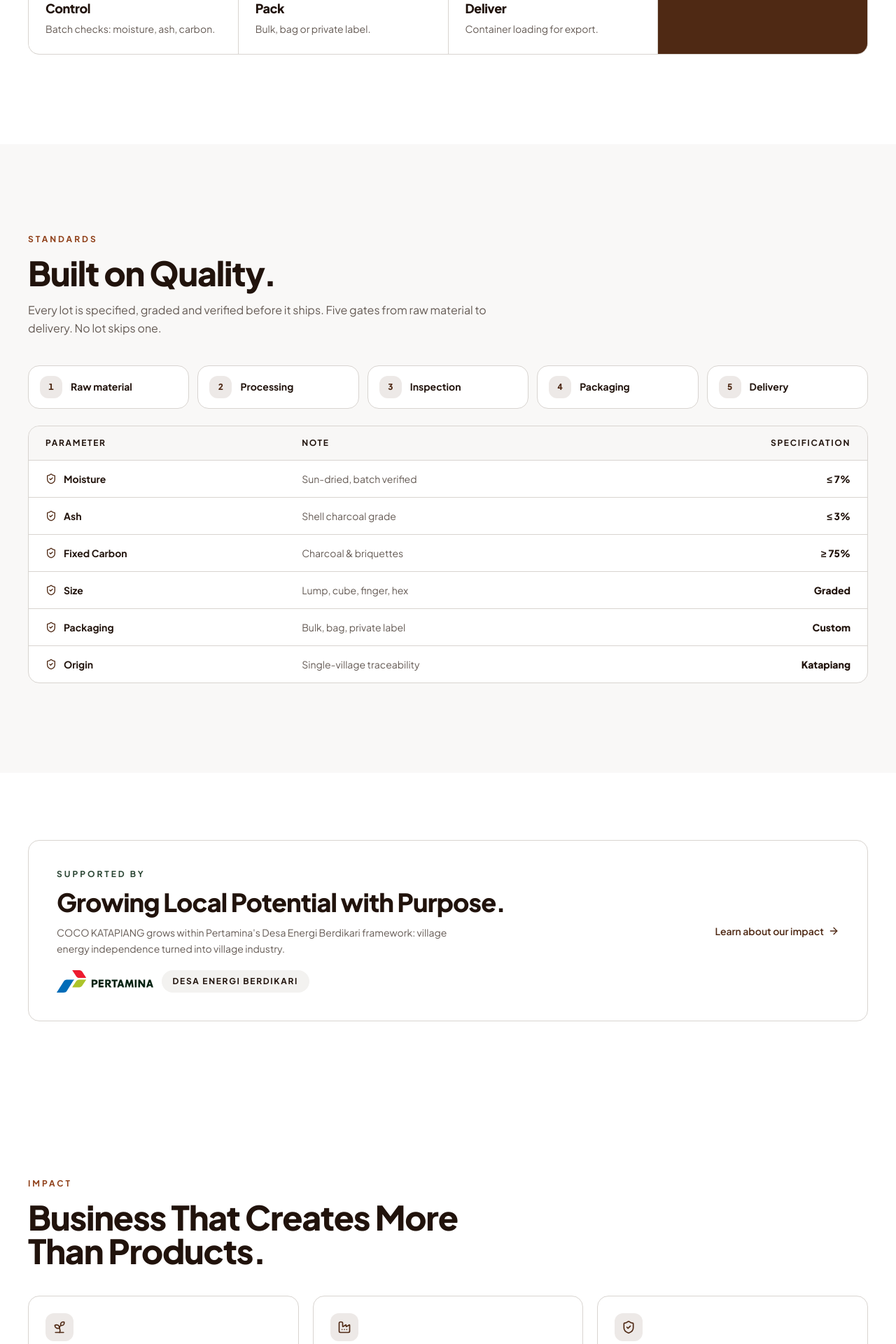
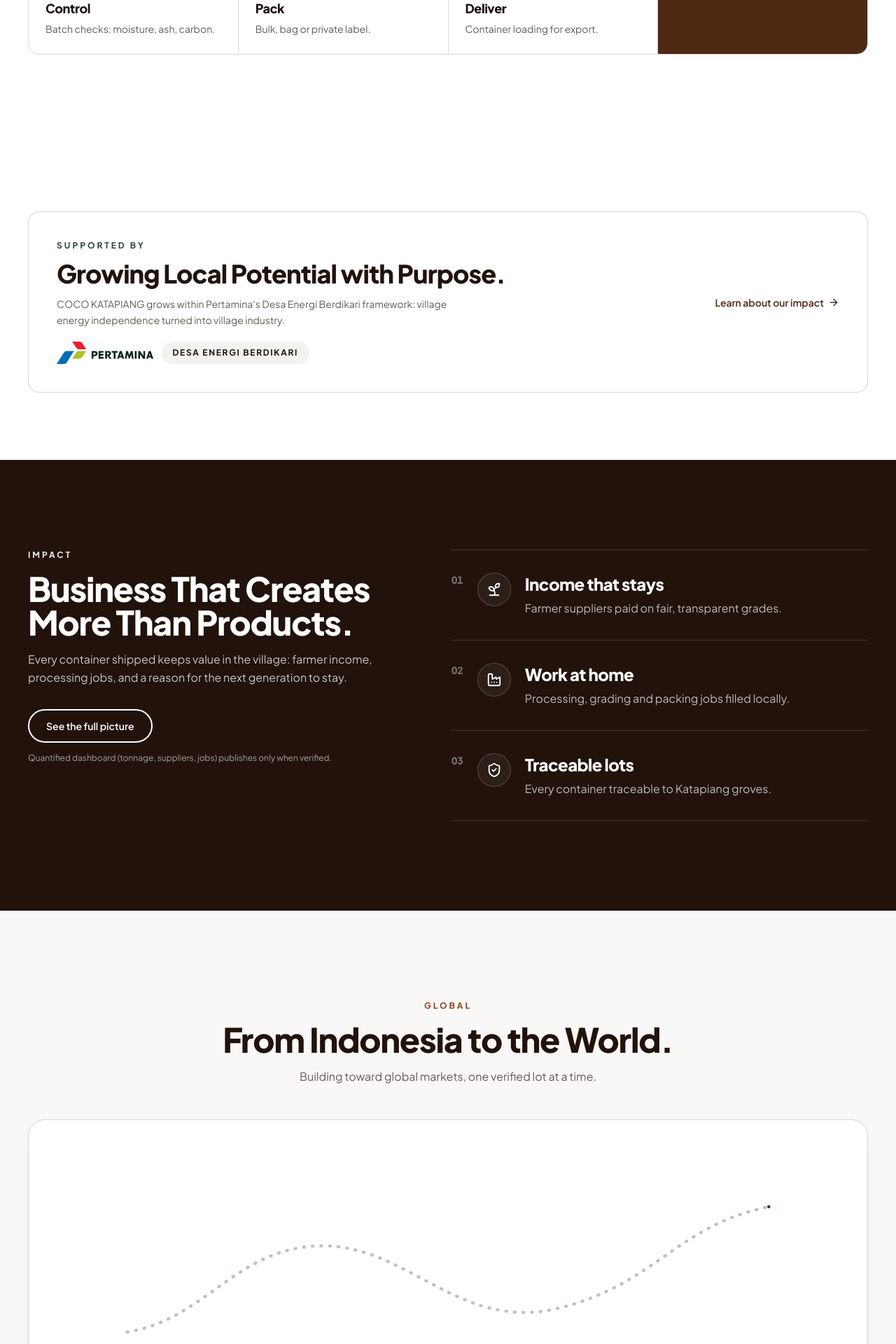
Before and after one commit to thirapi/website-kelapa, a Next.js app: page / in a window 1280 px wide. Shown: the part 4761-6681 px from the top of the page at 70% size. Built offline with nearby package versions, Linux system fonts and the light colour scheme.

Commit message:
feat: enhance ContactPage layout, update Global section styling, and refactor Impact section for improved readability; remove unused Quality section

```diff
--- a/src/app/page.tsx
+++ b/src/app/page.tsx
@@ -5,7 +5,6 @@ import { Portfolio } from "@/components/sections/Portfolio";
 import { Commerce } from "@/components/sections/Commerce";
 import { Origin } from "@/components/sections/Origin";
 import { Process } from "@/components/sections/Process";
-import { Quality } from "@/components/sections/Quality";
 import { Pertamina } from "@/components/sections/Pertamina";
 import { Impact } from "@/components/sections/Impact";
 import { Global } from "@/components/sections/Global";
@@ -34,7 +33,6 @@ export default function HomePage() {
       <Portfolio />
       <Commerce />
       <Process />
-      <Quality />
       <Pertamina />
       <Impact />
       <Global />
--- a/src/components/motion/GlobalRoute.tsx
+++ b/src/components/motion/GlobalRoute.tsx
@@ -100,13 +100,13 @@ export function GlobalRoute({ stops }: { stops: string[] }) {
   return (
     <div
       ref={root}
-      className="mt-10 overflow-hidden rounded-2xl border border-line bg-surface p-5 text-ink md:p-8"
+      className="mt-12 overflow-hidden rounded-3xl border border-line bg-cream p-6 shadow-xl shadow-brand/5 md:p-10"
     >
       <svg
         viewBox="0 0 1000 300"
         role="img"
         aria-label="Route from Katapiang through Indonesia toward global markets"
-        className="h-auto w-full overflow-visible"
+        className="hidden h-auto w-full overflow-visible md:block"
       >
         <path
           d={ROUTE_PATH}
@@ -114,7 +114,16 @@ export function GlobalRoute({ stops }: { stops: string[] }) {
           stroke="currentColor"
           strokeWidth="4"
           strokeLinecap="round"
-          className="text-brand/35"
+          strokeDasharray="1 10"
+          className="text-brand/30"
+        />
+        <path
+          d={ROUTE_PATH}
+          fill="none"
+          stroke="currentColor"
+          strokeWidth="4"
+          strokeLinecap="round"
+          className="text-brand"
           data-route-path
         />
         {POINTS.map((point, index) => (
@@ -139,25 +148,45 @@ export function GlobalRoute({ stops }: { stops: string[] }) {
           </g>
         ))}
       </svg>
-      <ol className="mt-2 grid grid-cols-2 gap-4 md:grid-cols-4">
+
+      {/* Journey stepper — vertical timeline on mobile, horizontal on desktop */}
+      <ol className="mt-2 grid gap-0 md:mt-10 md:grid-cols-4">
         {stops.map((stop, index) => {
           const StopIcon = STOP_ICONS[index % STOP_ICONS.length];
+          const last = index === stops.length - 1;
           return (
             <li
               key={stop}
-              className="flex items-start gap-2.5 border-t border-line pt-4"
+              className="relative flex gap-4 pb-8 last:pb-0 md:block md:pb-0 md:pt-2 md:text-center"
             >
-              <StopIcon
-                size={17}
-                className="mt-0.5 shrink-0 text-brand"
-                aria-hidden
-              />
-              <div>
-                <p className="text-xs font-bold tabular-nums text-muted">
-                  0{index + 1}
+              {/* vertical rail (mobile) */}
+              {!last && (
+                <span
+                  aria-hidden
+                  className="absolute bottom-0 left-[21px] top-12 w-px bg-brand/25 md:hidden"
+                />
+              )}
+              {/* horizontal connector (desktop) */}
+              {!last && (
+                <span
+                  aria-hidden
+                  className="absolute left-[calc(50%+28px)] right-[calc(-50%+28px)] top-[21px] hidden h-px bg-brand/25 md:block"
+                />
+              )}
+              <span className="relative z-10 flex h-11 w-11 shrink-0 items-center justify-center rounded-full bg-brand text-sm font-extrabold tabular-nums text-cream ring-4 ring-cream md:mx-auto">
+                0{index + 1}
+              </span>
+              <div className="min-w-0 pt-1 md:px-2 md:pt-4">
+                <p className="flex items-center gap-2 text-base font-extrabold tracking-tight text-ink md:justify-center md:text-lg">
+                  <StopIcon
+                    size={17}
+                    className="shrink-0 text-brand"
+                    aria-hidden
+                  />
+                  {stop}
                 </p>
-                <p className="text-sm font-extrabold tracking-tight text-ink md:text-base">
-                  {stop}
+                <p className="mt-1 text-xs font-bold uppercase tracking-[0.2em] text-muted">
+                  {index === stops.length - 1 ? "Destination" : `Stop 0${index + 1}`}
                 </p>
               </div>
             </li>
--- a/src/components/sections/Global.tsx
+++ b/src/components/sections/Global.tsx
@@ -7,13 +7,15 @@ export function Global() {
   return (
     <Section className="bg-surface-alt/50">
       <Container>
-        <Eyebrow>Global</Eyebrow>
-        <h2 className="mt-4 max-w-2xl text-4xl font-extrabold tracking-tight md:text-5xl">
-          From Indonesia to the World.
-        </h2>
-        <p className="mt-4 max-w-2xl text-base leading-relaxed text-muted">
-          Building toward global markets, one verified lot at a time.
-        </p>
+        <div className="mx-auto max-w-2xl text-center">
+          <Eyebrow>Global</Eyebrow>
+          <h2 className="mt-4 text-4xl font-extrabold tracking-tight md:text-5xl">
+            From Indonesia to the World.
+          </h2>
+          <p className="mt-4 text-base leading-relaxed text-muted">
+            Building toward global markets, one verified lot at a time.
+          </p>
+        </div>
         <GlobalRoute stops={STOPS} />
       </Container>
     </Section>
--- a/src/components/sections/Impact.tsx
+++ b/src/components/sections/Impact.tsx
@@ -1,5 +1,5 @@
-import { Container, Section, Eyebrow } from "@/components/ui/Section";
-import { ArrowLink } from "@/components/ui/Button";
+import { Container, Section } from "@/components/ui/Section";
+import { Button } from "@/components/ui/Button";
 import { Icons } from "@/components/ui/icons";
 
 const PILLARS = [
@@ -22,43 +22,66 @@ const PILLARS = [
 
 export function Impact() {
   return (
-    <Section>
-      <Container>
-        <Eyebrow>Impact</Eyebrow>
-        <h2 className="mt-4 max-w-2xl text-4xl font-extrabold tracking-tight md:text-5xl">
-          Business That Creates More Than Products.
-        </h2>
-        <div className="mt-10 grid gap-5 md:grid-cols-3">
-          {PILLARS.map((p) => {
+    <Section dark>
+      <Container className="grid gap-10 lg:grid-cols-[1fr_1.1fr] lg:gap-16">
+        {/* Editorial intro — sticky on desktop, stacked first on mobile */}
+        <div className="lg:sticky lg:top-24 lg:self-start">
+          <p className="text-xs font-bold uppercase tracking-[0.25em] text-surface-alt">
+            Impact
+          </p>
+          <h2 className="mt-4 max-w-xl text-4xl font-extrabold tracking-tight md:text-5xl">
+            Business That Creates More Than Products.
+          </h2>
+          <p className="mt-4 max-w-xl text-base leading-relaxed text-cream/75">
+            Every container shipped keeps value in the village: farmer income,
+            processing jobs, and a reason for the next generation to stay.
+          </p>
+          <div className="mt-8">
+            <Button
+              href="/impact"
+              variant="secondaryDark"
+              event="numbers_section_viewed"
+              className="w-full sm:w-auto"
+            >
+              See the full picture
+            </Button>
+            <p className="mt-3 max-w-md text-xs leading-relaxed text-cream/60">
+              Quantified dashboard (tonnage, suppliers, jobs) publishes only
+              when verified.
+            </p>
+          </div>
+        </div>
+
+        {/* Pillar rows — divided list, not cards */}
+        <ol className="border-t border-cream/15">
+          {PILLARS.map((p, i) => {
             const Icon = Icons[p.icon];
             return (
-              <div
+              <li
                 key={p.title}
-                className="rounded-2xl border border-line bg-surface p-6 transition-[border-color,transform,box-shadow] duration-200 hover:-translate-y-1 hover:border-brand/50 hover:shadow-lg hover:shadow-black/10"
+                className="flex items-start gap-5 border-b border-cream/15 py-7 md:py-8"
               >
-                <span className="flex h-10 w-10 items-center justify-center rounded-xl bg-brand/10 text-brand">
-                  <Icon size={20} aria-hidden />
+                <span
+                  aria-hidden
+                  className="text-sm font-extrabold tabular-nums text-cream/40"
+                >
+                  0{i + 1}
                 </span>
-                <h3 className="mt-4 text-xl font-extrabold tracking-tight text-ink">
-                  {p.title}
-                </h3>
-                <p className="mt-1.5 text-sm leading-relaxed text-muted">{p.desc}</p>
-              </div>
+                <span className="flex h-12 w-12 shrink-0 items-center justify-center rounded-full border border-cream/20 bg-cream/5 text-cream">
+                  <Icon size={22} aria-hidden />
+                </span>
+                <div className="min-w-0">
+                  <h3 className="text-xl font-extrabold tracking-tight md:text-2xl">
+                    {p.title}
+                  </h3>
+                  <p className="mt-1.5 text-sm leading-relaxed text-cream/70 md:text-base">
+                    {p.desc}
+                  </p>
+                </div>
+              </li>
             );
           })}
-        </div>
-        <p className="mt-8 max-w-2xl text-base leading-relaxed text-muted">
-          Every container shipped keeps value in the village: farmer income,
-          processing jobs, and a reason for the next generation to stay.
-        </p>
-        <div className="mt-6 flex flex-wrap items-center gap-x-6 gap-y-3">
-          <ArrowLink href="/impact" event="numbers_section_viewed">
-            See the full picture
-          </ArrowLink>
-          <p className="text-xs text-muted">
-            Quantified dashboard (tonnage, suppliers, jobs) publishes only when verified.
-          </p>
-        </div>
+        </ol>
       </Container>
     </Section>
   );
--- a/src/components/sections/Process.tsx
+++ b/src/components/sections/Process.tsx
@@ -5,13 +5,13 @@ import type { AssetKey } from "@/content/assets";
 import Link from "next/link";
 
 const STEPS: { name: string; desc: string; image: AssetKey }[] = [
-  { name: "Source", desc: "Selected coconuts from Katapiang groves.", image: "grove-fruit" },
-  { name: "Select", desc: "Graded by size, maturity, soundness.", image: "select-coconut" },
-  { name: "Process", desc: "Dehusking, splitting, kernel prep.", image: "copra-split" },
-  { name: "Dry", desc: "Sun-dried to ≤ 7% moisture.", image: "copra-table" },
-  { name: "Control", desc: "Batch checks: moisture, ash, carbon.", image: "copra-hands" },
-  { name: "Pack", desc: "Bulk, bag or private label.", image: "sack-burlap" },
-  { name: "Deliver", desc: "Container loading for export.", image: "port-ship" },
+  { name: "Source", desc: "Selected coconuts from Katapiang groves.", image: "harvest-piles" },
+  { name: "Select", desc: "Graded by size, maturity, soundness.", image: "sort-yard" },
+  { name: "Process", desc: "Dehusking, splitting, kernel prep.", image: "split-fresh" },
+  { name: "Dry", desc: "Sun-dried to ≤ 7% moisture.", image: "dry-house" },
+  { name: "Control", desc: "Batch checks: moisture, ash, carbon.", image: "control-kernel" },
+  { name: "Pack", desc: "Bulk, bag or private label.", image: "pack-sack" },
+  { name: "Deliver", desc: "Container loading for export.", image: "deliver-barge" },
 ];
 
 export function Process() {
--- a/src/components/sections/Quality.tsx
+++ /dev/null
@@ -1,81 +0,0 @@
-import { Container, Section, Eyebrow } from "@/components/ui/Section";
-import { Icons } from "@/components/ui/icons";
-
-const SPECS = [
-  { label: "Moisture", value: "≤ 7%", note: "Sun-dried, batch verified" },
-  { label: "Ash", value: "≤ 3%", note: "Shell charcoal grade" },
-  { label: "Fixed Carbon", value: "≥ 75%", note: "Charcoal & briquettes" },
-  { label: "Size", value: "Graded", note: "Lump, cube, finger, hex" },
-  { label: "Packaging", value: "Custom", note: "Bulk, bag, private label" },
-  { label: "Origin", value: "Katapiang", note: "Single-village traceability" },
-];
-
-const FRAMEWORK = ["Raw material", "Processing", "Inspection", "Packaging", "Delivery"];
-
-export function Quality() {
-  return (
-    <Section className="bg-surface-alt/50">
-      <Container>
-        <Eyebrow>Standards</Eyebrow>
-        <h2 className="mt-4 max-w-2xl text-4xl font-extrabold tracking-tight md:text-5xl">
-          Built on Quality.
-        </h2>
-        <p className="mt-4 max-w-2xl text-base leading-relaxed text-muted">
-          Every lot is specified, graded and verified before it ships.
-          Five gates from raw material to delivery. No lot skips one.
-        </p>
-
-        <ol className="mt-10 grid gap-3 sm:grid-cols-3 lg:grid-cols-5">
-          {FRAMEWORK.map((f, i) => (
-            <li
-              key={f}
-              className="flex items-center gap-3 rounded-2xl border border-line bg-surface px-4 py-3.5 transition-[border-color] duration-200 hover:border-brand/50"
-            >
-              <span className="flex h-8 w-8 shrink-0 items-center justify-center rounded-xl bg-brand/10 text-xs font-extrabold tabular-nums text-brand">
-                {i + 1}
-              </span>
-              <span className="text-sm font-bold leading-snug">{f}</span>
-            </li>
-          ))}
-        </ol>
-
-        <div className="mt-6 overflow-hidden rounded-2xl border border-line bg-surface">
-          <table className="w-full text-sm">
-            <thead>
-              <tr className="border-b border-line bg-surface-alt/60 text-left">
-                <th scope="col" className="px-4 py-4 text-xs font-bold uppercase tracking-[0.14em] sm:px-6">
-                  Parameter
-                </th>
-                <th scope="col" className="hidden px-4 py-4 text-left text-xs font-bold uppercase tracking-[0.14em] md:table-cell">
-                  Note
-                </th>
-                <th scope="col" className="px-4 py-4 text-right text-xs font-bold uppercase tracking-[0.14em] sm:px-6">
-                  Specification
-                </th>
-              </tr>
-            </thead>
-            <tbody>
-              {SPECS.map((s) => (
-                <tr key={s.label} className="border-b border-line transition-colors duration-200 last:border-0 hover:bg-surface-alt/60">
-                  <th scope="row" className="px-4 py-4 text-left sm:px-6">
-                    <span className="flex items-center gap-2.5 font-bold">
-                      <Icons.ShieldCheck size={16} aria-hidden className="shrink-0 text-brand" />
-                      {s.label}
-                    </span>
-                  </th>
-                  <td className="hidden px-4 py-4 text-muted md:table-cell">{s.note}</td>
-                  <td className="px-4 py-4 text-right font-extrabold tabular-nums sm:px-6">
-                    {s.value}
-                    <span className="mt-0.5 block text-xs font-normal text-muted md:hidden">
-                      {s.note}
-                    </span>
-                  </td>
-                </tr>
-              ))}
-            </tbody>
-          </table>
-        </div>
-      </Container>
-    </Section>
-  );
-}
```
Also changed, not shown: src/app/contact/page.tsx (+12 -11 lines).
